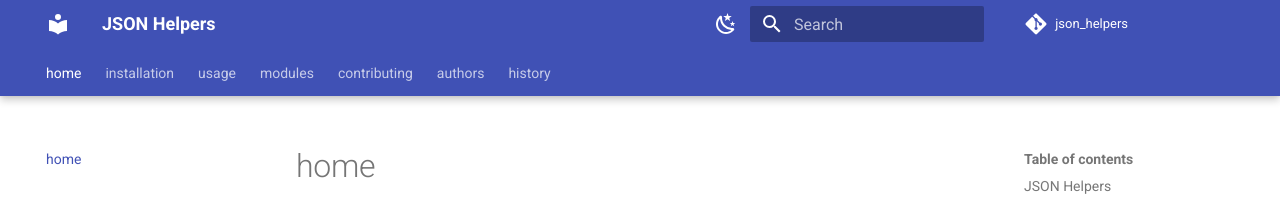
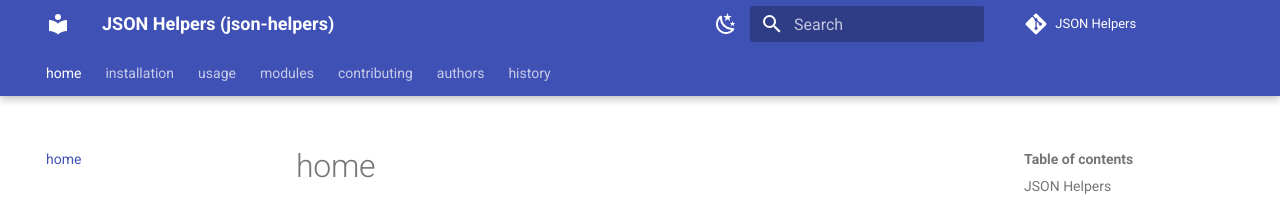
Before and after one commit to innovativeSol/innovative-pip-json-helpers, an MkDocs documentation site: the page built from docs/index.md, in a window 1280 px wide. Shown: the top 206 px of the page. Built offline with MkDocs 1.6.1 and Material for MkDocs 9.7.7, drawn with Linux system fonts in a browser that asks for light colours; comment, search, counter and statistics services are not loaded.

Commit message:
updated package shell

```diff
--- a/mkdocs.yml
+++ b/mkdocs.yml
@@ -1,7 +1,7 @@
-site_name: JSON Helpers
+site_name: JSON Helpers (json-helpers)
 # site_url: http://www.jieyu.ai
 repo_url: https://github.com/innovativeSol/innovative-pip-json-helpers
-repo_name: json_helpers
+repo_name: JSON Helpers
 #strict: true
 nav:
   - home: index.md
--- a/pyproject.toml
+++ b/pyproject.toml
@@ -1,6 +1,6 @@
 [tool]
 [tool.poetry]
-name = "json_helpers"
+name = "json-helpers"
 version = "0.1.0"
 homepage = "https://github.com/innovativeSol/innovative-pip-json-helpers"
 description = "Common JSON usage patterns.."
@@ -70,7 +70,7 @@
     ]
 
 [tool.poetry.scripts]
-json_helpers = 'json_helpers.cli:main'
+json-helpers = 'json_helpers.cli:main'
 
 [build-system]
 requires = ["poetry-core>=1.0.0"]
```
